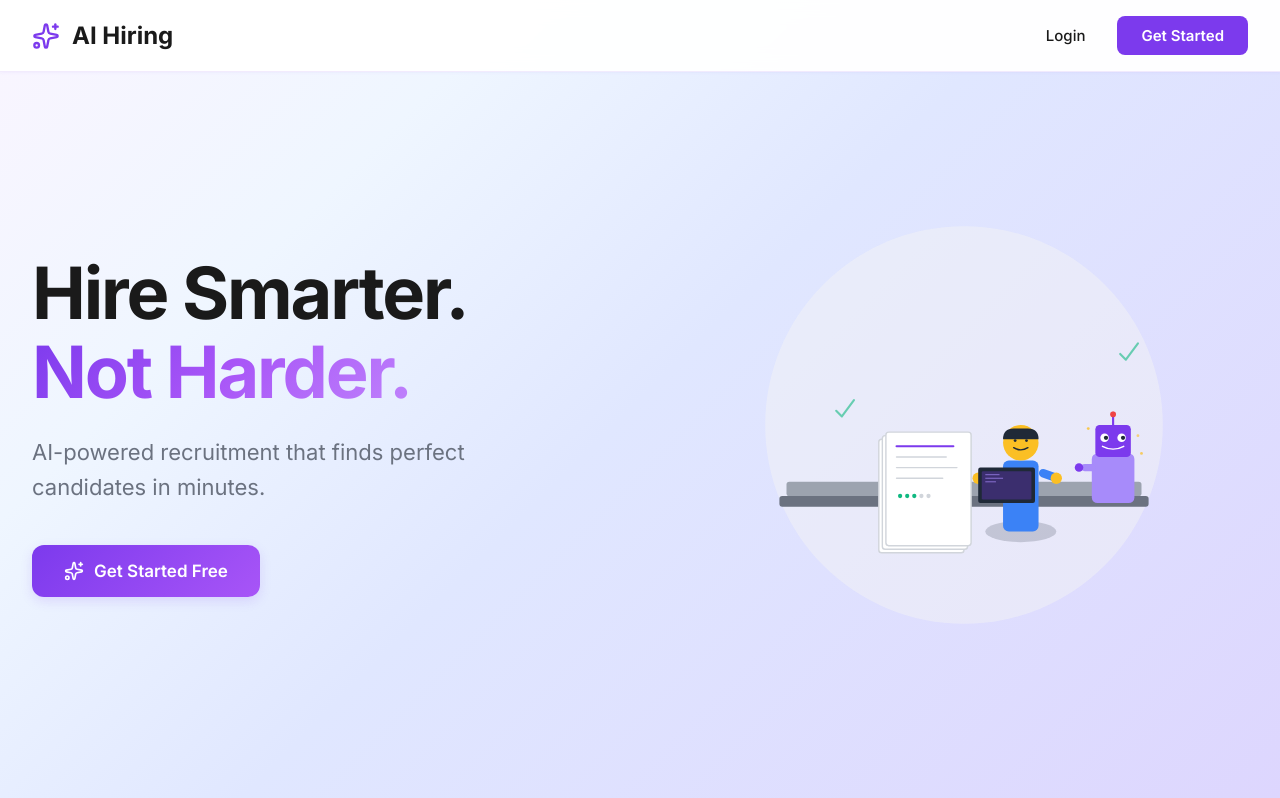
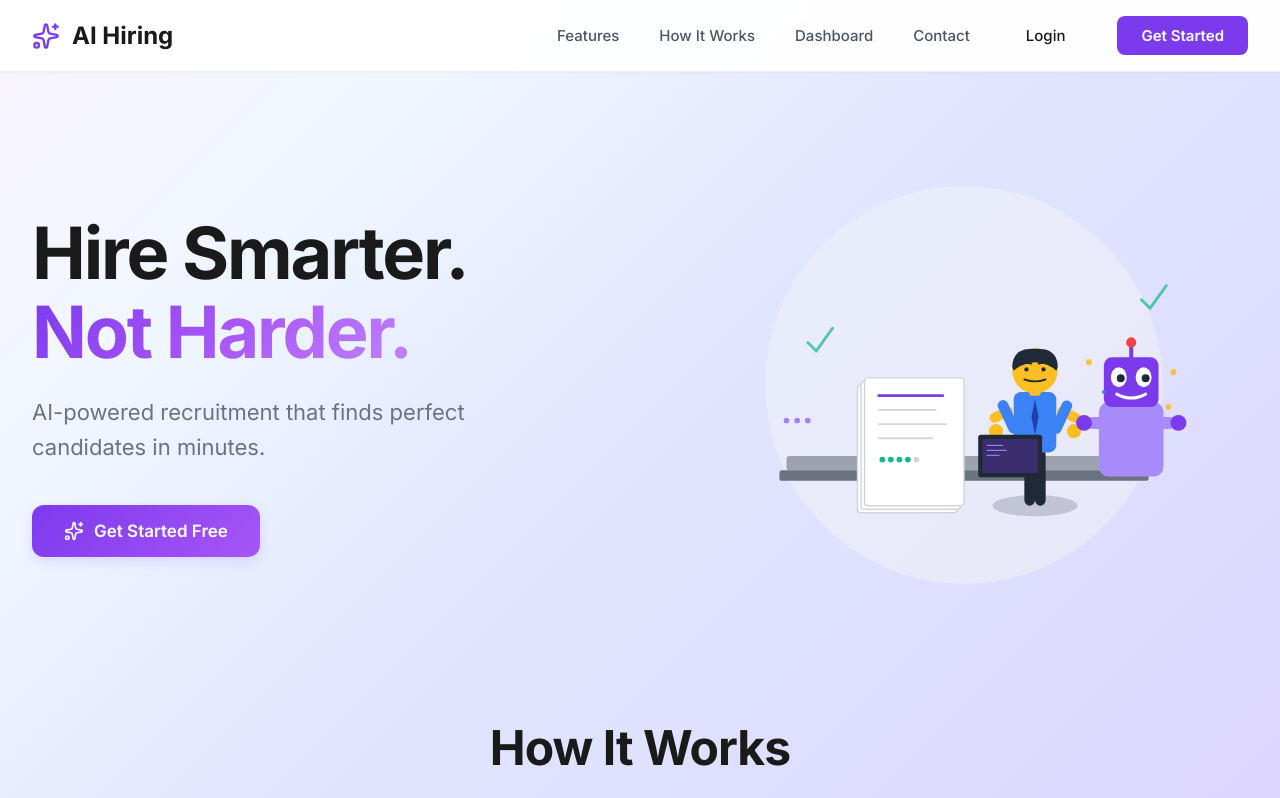
Before and after one commit to Shreyadungrakoti/ai-hiring-ui, a React (Vite) app: page / in a window 1280 px wide. Shown: the top 798 px of the page. Built offline with nearby package versions, Linux system fonts and the light colour scheme; no server answers.

Commit message:
Improve hero illustration, add nav links, move How It Works up, reduce section gaps

```diff
--- a/src/App.css
+++ b/src/App.css
@@ -1457,8 +1457,21 @@ html[data-theme="light"] .d2ChartBar{
 
 .landingNavLinks {
   display: flex;
-  gap: 12px;
-  align-items: center;
+  gap: 32px;
+  align-items: center;
+}
+
+.landingNavLink {
+  font-size: 15px;
+  font-weight: 500;
+  color: #4b5563;
+  text-decoration: none;
+  transition: all 0.2s;
+  padding: 8px 4px;
+}
+
+.landingNavLink:hover {
+  color: #7c3aed;
 }
 
 .landingLoginBtn {
@@ -1712,7 +1725,7 @@ html[data-theme="light"] .d2ChartBar{
 .landingHero {
   max-width: 1280px;
   margin: 0 auto;
-  padding: 140px 32px 120px;
+  padding: 100px 32px 60px;
 }
 
 .landingHeroContent {
@@ -1807,7 +1820,7 @@ html[data-theme="light"] .d2ChartBar{
 .landingDemo {
   max-width: 1280px;
   margin: 0 auto;
-  padding: 60px 32px;
+  padding: 40px 32px;
 }
 
 .landingDemoContent {
@@ -1849,7 +1862,7 @@ html[data-theme="light"] .d2ChartBar{
 .landingFeatures {
   max-width: 1280px;
   margin: 0 auto;
-  padding: 100px 32px;
+  padding: 60px 32px;
   background: transparent;
 }
 
@@ -1937,7 +1950,7 @@ html[data-theme="light"] .d2ChartBar{
 .landingCTA {
   max-width: 1280px;
   margin: 0 auto;
-  padding: 100px 32px;
+  padding: 60px 32px;
 }
 
 .landingCTAContent {
@@ -1971,7 +1984,7 @@ html[data-theme="light"] .d2ChartBar{
 .landingContact {
   max-width: 1280px;
   margin: 0 auto;
-  padding: 100px 32px;
+  padding: 60px 32px;
   background: transparent;
 }
 
@@ -2551,7 +2564,7 @@ html[data-theme="light"] .d2ChartBar{
 .landingStats {
   max-width: 1280px;
   margin: 0 auto;
-  padding: 80px 32px;
+  padding: 50px 32px;
   background: transparent;
 }
 
@@ -2636,7 +2649,7 @@ html[data-theme="light"] .d2ChartBar{
 .landingProductShowcase {
   max-width: 1280px;
   margin: 0 auto;
-  padding: 100px 32px;
+  padding: 60px 32px;
   background: transparent;
 }
 
--- a/src/components/HeroIllustration.jsx
+++ b/src/components/HeroIllustration.jsx
@@ -4,111 +4,159 @@ export default function HeroIllustration() {
       viewBox="0 0 800 600"
       fill="none"
       xmlns="http://www.w3.org/2000/svg"
-      style={{ width: '100%', height: 'auto', maxWidth: '600px' }}
+      style={{ width: '100%', height: 'auto', maxWidth: '700px' }}
     >
       {/* Background elements */}
       <circle cx="400" cy="300" r="280" fill="#f3f4f6" opacity="0.5" />
 
       {/* Desk */}
-      <rect x="150" y="380" width="500" height="20" fill="#9ca3af" rx="4" />
-      <rect x="140" y="400" width="520" height="15" fill="#6b7280" rx="4" />
+      <rect x="150" y="400" width="500" height="20" fill="#9ca3af" rx="4" />
+      <rect x="140" y="420" width="520" height="15" fill="#6b7280" rx="4" />
 
-      {/* Resume stack on desk */}
-      <rect x="280" y="320" width="120" height="160" fill="#ffffff" stroke="#d1d5db" strokeWidth="2" rx="4" />
-      <rect x="285" y="315" width="120" height="160" fill="#ffffff" stroke="#d1d5db" strokeWidth="2" rx="4" />
-      <rect x="290" y="310" width="120" height="160" fill="#ffffff" stroke="#d1d5db" strokeWidth="2" rx="4" />
+      {/* Resume stack on desk - more prominent */}
+      <rect x="250" y="300" width="140" height="180" fill="#ffffff" stroke="#d1d5db" strokeWidth="2" rx="4" />
+      <rect x="255" y="295" width="140" height="180" fill="#ffffff" stroke="#d1d5db" strokeWidth="2" rx="4" />
+      <rect x="260" y="290" width="140" height="180" fill="#ffffff" stroke="#d1d5db" strokeWidth="2" rx="4" />
 
       {/* Resume details - lines */}
-      <line x1="305" y1="330" x2="385" y2="330" stroke="#7c3aed" strokeWidth="3" strokeLinecap="round" />
-      <line x1="305" y1="345" x2="375" y2="345" stroke="#d1d5db" strokeWidth="2" strokeLinecap="round" />
-      <line x1="305" y1="360" x2="390" y2="360" stroke="#d1d5db" strokeWidth="2" strokeLinecap="round" />
-      <line x1="305" y1="375" x2="370" y2="375" stroke="#d1d5db" strokeWidth="2" strokeLinecap="round" />
-      <circle cx="310" cy="400" r="3" fill="#10b981" />
-      <circle cx="320" cy="400" r="3" fill="#10b981" />
-      <circle cx="330" cy="400" r="3" fill="#10b981" />
-      <circle cx="340" cy="400" r="3" fill="#d1d5db" />
-      <circle cx="350" cy="400" r="3" fill="#d1d5db" />
+      <line x1="280" y1="315" x2="370" y2="315" stroke="#7c3aed" strokeWidth="4" strokeLinecap="round" />
+      <line x1="280" y1="335" x2="360" y2="335" stroke="#d1d5db" strokeWidth="2.5" strokeLinecap="round" />
+      <line x1="280" y1="355" x2="375" y2="355" stroke="#d1d5db" strokeWidth="2.5" strokeLinecap="round" />
+      <line x1="280" y1="375" x2="355" y2="375" stroke="#d1d5db" strokeWidth="2.5" strokeLinecap="round" />
+      <circle cx="285" cy="405" r="4" fill="#10b981" />
+      <circle cx="297" cy="405" r="4" fill="#10b981" />
+      <circle cx="309" cy="405" r="4" fill="#10b981" />
+      <circle cx="321" cy="405" r="4" fill="#10b981" />
+      <circle cx="333" cy="405" r="4" fill="#d1d5db" />
 
-      {/* Human - Body */}
-      <ellipse cx="480" cy="450" rx="50" ry="15" fill="#6b7280" opacity="0.3" />
-      <rect x="455" y="350" width="50" height="100" fill="#3b82f6" rx="8" />
+      {/* Human - IMPROVED - Body (professional recruiter) */}
+      <ellipse cx="500" cy="470" rx="60" ry="15" fill="#6b7280" opacity="0.3" />
 
-      {/* Human - Arms */}
-      <rect x="425" y="365" width="30" height="12" fill="#3b82f6" rx="6" transform="rotate(-20 440 371)" />
-      <circle cx="420" cy="375" r="8" fill="#fbbf24" />
+      {/* Legs */}
+      <rect x="485" y="390" width="15" height="80" fill="#1f2937" rx="8" />
+      <rect x="500" y="390" width="15" height="80" fill="#1f2937" rx="8" />
 
-      <rect x="505" y="365" width="30" height="12" fill="#3b82f6" rx="6" transform="rotate(20 520 371)" />
-      <circle cx="530" cy="375" r="8" fill="#fbbf24" />
+      {/* Body - Suit */}
+      <rect x="470" y="310" width="60" height="85" fill="#3b82f6" rx="10" />
 
-      {/* Human - Head */}
-      <circle cx="480" cy="325" r="25" fill="#fbbf24" />
+      {/* Tie */}
+      <polygon points="500,320 495,345 500,370 505,345" fill="#1e40af" />
 
-      {/* Human - Face */}
-      <circle cx="472" cy="322" r="2" fill="#1f2937" />
-      <circle cx="488" cy="322" r="2" fill="#1f2937" />
-      <path d="M 470 332 Q 480 338 490 332" stroke="#1f2937" strokeWidth="2" fill="none" strokeLinecap="round" />
+      {/* Arms - Better proportions */}
+      <rect x="435" y="335" width="35" height="14" fill="#fbbf24" rx="7" transform="rotate(-25 452 342)" />
+      <rect x="455" y="320" width="15" height="50" fill="#3b82f6" rx="7" transform="rotate(-25 462 345)" />
 
-      {/* Human - Hair */}
-      <path d="M 455 320 Q 455 305 470 305 Q 480 305 490 305 Q 505 305 505 320" fill="#1f2937" />
+      <rect x="530" y="335" width="35" height="14" fill="#fbbf24" rx="7" transform="rotate(25 548 342)" />
+      <rect x="530" y="320" width="15" height="50" fill="#3b82f6" rx="7" transform="rotate(25 537 345)" />
+
+      {/* Hands */}
+      <circle cx="445" cy="365" r="10" fill="#fbbf24" />
+      <circle cx="555" cy="365" r="10" fill="#fbbf24" />
+
+      {/* Neck */}
+      <rect x="492" y="295" width="16" height="20" fill="#fbbf24" rx="4" />
+
+      {/* Head - Better proportions */}
+      <circle cx="500" cy="280" r="32" fill="#fbbf24" />
+
+      {/* Hair - Professional style */}
+      <path d="M 468 275 Q 468 255 485 250 Q 500 248 515 250 Q 532 255 532 275 L 530 280 Q 520 270 500 268 Q 480 270 470 280 Z" fill="#1f2937" />
+
+      {/* Face - Better features */}
+      <circle cx="488" cy="278" r="3" fill="#1f2937" />
+      <circle cx="512" cy="278" r="3" fill="#1f2937" />
+      <path d="M 485 292 Q 500 298 515 292" stroke="#1f2937" strokeWidth="2.5" fill="none" strokeLinecap="round" />
+
+      {/* Eyebrows */}
+      <path d="M 480 270 Q 488 268 495 270" stroke="#1f2937" strokeWidth="2" fill="none" strokeLinecap="round" />
+      <path d="M 505 270 Q 512 268 520 270" stroke="#1f2937" strokeWidth="2" fill="none" strokeLinecap="round" />
 
       {/* Laptop on desk */}
-      <rect x="420" y="360" width="80" height="50" fill="#1f2937" rx="3" />
-      <rect x="425" y="365" width="70" height="40" fill="#7c3aed" opacity="0.3" rx="2" />
-      <line x1="430" y1="370" x2="450" y2="370" stroke="#a78bfa" strokeWidth="1" />
-      <line x1="430" y1="375" x2="455" y2="375" stroke="#a78bfa" strokeWidth="1" />
-      <line x1="430" y1="380" x2="445" y2="380" stroke="#a78bfa" strokeWidth="1" />
+      <rect x="420" y="370" width="90" height="60" fill="#1f2937" rx="4" />
+      <rect x="426" y="376" width="78" height="48" fill="#7c3aed" opacity="0.3" rx="2" />
+      <line x1="432" y1="385" x2="455" y2="385" stroke="#a78bfa" strokeWidth="1.5" />
+      <line x1="432" y1="392" x2="460" y2="392" stroke="#a78bfa" strokeWidth="1.5" />
+      <line x1="432" y1="399" x2="450" y2="399" stroke="#a78bfa" strokeWidth="1.5" />
 
-      {/* AI Robot - peeking from side */}
-      <g transform="translate(580, 280)">
+      {/* AI Robot - BIGGER and more dynamic */}
+      <g transform="translate(590, 240) scale(1.4)">
         {/* Robot body */}
-        <rect x="0" y="60" width="60" height="70" fill="#a78bfa" rx="8" />
+        <rect x="0" y="60" width="65" height="75" fill="#a78bfa" rx="10" />
 
         {/* Robot head */}
-        <rect x="5" y="20" width="50" height="45" fill="#7c3aed" rx="6" />
+        <rect x="5" y="15" width="55" height="50" fill="#7c3aed" rx="8" />
 
         {/* Robot antenna */}
-        <line x1="30" y1="20" x2="30" y2="8" stroke="#7c3aed" strokeWidth="3" strokeLinecap="round" />
-        <circle cx="30" cy="5" r="4" fill="#ef4444" />
-        <circle cx="30" cy="5" r="4" fill="#ef4444" opacity="0.5">
-          <animate attributeName="r" values="4;6;4" dur="2s" repeatCount="indefinite" />
+        <line x1="32.5" y1="15" x2="32.5" y2="3" stroke="#7c3aed" strokeWidth="4" strokeLinecap="round" />
+        <circle cx="32.5" cy="0" r="5" fill="#ef4444" />
+        <circle cx="32.5" cy="0" r="5" fill="#ef4444" opacity="0.5">
+          <animate attributeName="r" values="5;8;5" dur="2s" repeatCount="indefinite" />
         </circle>
 
-        {/* Robot eyes */}
-        <circle cx="18" cy="38" r="6" fill="#ffffff" />
-        <circle cx="42" cy="38" r="6" fill="#ffffff" />
-        <circle cx="20" cy="38" r="3" fill="#1f2937" />
-        <circle cx="44" cy="38" r="3" fill="#1f2937" />
+        {/* Robot eyes - more expressive */}
+        <ellipse cx="20" cy="35" rx="8" ry="10" fill="#ffffff" />
+        <ellipse cx="45" cy="35" rx="8" ry="10" fill="#ffffff" />
+        <circle cx="22" cy="36" r="4" fill="#1f2937">
+          <animate attributeName="cy" values="36;38;36" dur="3s" repeatCount="indefinite" />
+        </circle>
+        <circle cx="47" cy="36" r="4" fill="#1f2937">
+          <animate attributeName="cy" values="36;38;36" dur="3s" repeatCount="indefinite" />
+        </circle>
 
         {/* Robot smile */}
-        <path d="M 15 50 Q 30 58 45 50" stroke="#ffffff" strokeWidth="2" fill="none" strokeLinecap="round" />
+        <path d="M 18 52 Q 32.5 60 47 52" stroke="#ffffff" strokeWidth="3" fill="none" strokeLinecap="round" />
 
-        {/* Robot arm peeking */}
-        <rect x="-15" y="75" width="20" height="10" fill="#a78bfa" rx="5" />
-        <circle cx="-18" cy="80" r="6" fill="#7c3aed" />
+        {/* Robot arms */}
+        <rect x="-12" y="75" width="20" height="12" fill="#a78bfa" rx="6" />
+        <circle cx="-15" cy="81" r="8" fill="#7c3aed" />
 
-        {/* Sparkles around robot */}
-        <circle cx="-5" cy="25" r="2" fill="#fbbf24" opacity="0.8">
+        <rect x="57" y="75" width="20" height="12" fill="#a78bfa" rx="6" />
+        <circle cx="80" cy="81" r="8" fill="#7c3aed" />
+
+        {/* Sparkles around robot - MORE DYNAMIC */}
+        <g opacity="0.9">
+          <circle cx="-10" cy="20" r="3" fill="#fbbf24">
             <animate attributeName="opacity" values="0.3;1;0.3" dur="1.5s" repeatCount="indefinite" />
+            <animate attributeName="r" values="2;4;2" dur="1.5s" repeatCount="indefinite" />
           </circle>
-        <circle cx="65" cy="35" r="2" fill="#fbbf24" opacity="0.6">
+          <circle cx="75" cy="30" r="3" fill="#fbbf24">
             <animate attributeName="opacity" values="0.2;0.9;0.2" dur="1.8s" repeatCount="indefinite" />
+            <animate attributeName="r" values="2;4;2" dur="1.8s" repeatCount="indefinite" />
           </circle>
-        <circle cx="70" cy="60" r="2" fill="#fbbf24" opacity="0.7">
+          <circle cx="70" cy="65" r="3" fill="#fbbf24">
             <animate attributeName="opacity" values="0.4;1;0.4" dur="1.3s" repeatCount="indefinite" />
+            <animate attributeName="r" values="2;4;2" dur="1.3s" repeatCount="indefinite" />
+          </circle>
+          <circle cx="5" cy="50" r="2" fill="#3b82f6">
+            <animate attributeName="opacity" values="0.5;1;0.5" dur="2s" repeatCount="indefinite" />
           </circle>
         </g>
+      </g>
 
-      {/* Checkmarks floating around */}
-      <g opacity="0.6">
-        <path d="M 220 280 L 228 288 L 245 265" stroke="#10b981" strokeWidth="3" fill="none" strokeLinecap="round" strokeLinejoin="round">
-          <animateTransform attributeName="transform" type="translate" values="0,0; 0,-5; 0,0" dur="2s" repeatCount="indefinite" />
+      {/* Checkmarks floating around - more dynamic */}
+      <g opacity="0.7">
+        <path d="M 180 240 L 192 252 L 215 220" stroke="#10b981" strokeWidth="4" fill="none" strokeLinecap="round" strokeLinejoin="round">
+          <animateTransform attributeName="transform" type="translate" values="0,0; 0,-8; 0,0" dur="2s" repeatCount="indefinite" />
         </path>
       </g>
 
+      <g opacity="0.7">
+        <path d="M 650 180 L 662 192 L 685 160" stroke="#10b981" strokeWidth="4" fill="none" strokeLinecap="round" strokeLinejoin="round">
+          <animateTransform attributeName="transform" type="translate" values="0,0; 0,-8; 0,0" dur="2.5s" repeatCount="indefinite" />
+        </path>
+      </g>
+
+      {/* AI processing indicators */}
       <g opacity="0.6">
-        <path d="M 620 200 L 628 208 L 645 185" stroke="#10b981" strokeWidth="3" fill="none" strokeLinecap="round" strokeLinejoin="round">
-          <animateTransform attributeName="transform" type="translate" values="0,0; 0,-5; 0,0" dur="2.5s" repeatCount="indefinite" />
-        </path>
+        <circle cx="150" cy="350" r="4" fill="#7c3aed">
+          <animate attributeName="opacity" values="0.3;1;0.3" dur="1s" repeatCount="indefinite" />
+        </circle>
+        <circle cx="165" cy="350" r="4" fill="#7c3aed">
+          <animate attributeName="opacity" values="0.3;1;0.3" dur="1s" begin="0.2s" repeatCount="indefinite" />
+        </circle>
+        <circle cx="180" cy="350" r="4" fill="#7c3aed">
+          <animate attributeName="opacity" values="0.3;1;0.3" dur="1s" begin="0.4s" repeatCount="indefinite" />
+        </circle>
       </g>
     </svg>
   );
--- a/src/components/ProductShowcase.jsx
+++ b/src/components/ProductShowcase.jsx
@@ -1,6 +1,6 @@
 export default function ProductShowcase() {
   return (
-    <section className="landingProductShowcase">
+    <section className="landingProductShowcase" id="how-it-works">
       <div className="landingProductContent">
         <div className="landingSectionHeader">
           <h2 className="landingSectionTitle">How It Works</h2>
--- a/src/pages/LandingPage.jsx
+++ b/src/pages/LandingPage.jsx
@@ -193,6 +193,11 @@ export default function LandingPage() {
             <span>AI Hiring</span>
           </div>
           <div className="landingNavLinks">
+            <a href="#features" className="landingNavLink">Features</a>
+            <a href="#how-it-works" className="landingNavLink">How It Works</a>
+            <a href="#" onClick={(e) => { e.preventDefault(); nav("/portal/dashboard"); }} className="landingNavLink">Dashboard</a>
+            <a href="#contact" className="landingNavLink">Contact</a>
+
             {isAuthed ? (
               <div className="landingMeDropdown" ref={meDropdownRef}>
                 <button
@@ -429,6 +434,9 @@ export default function LandingPage() {
       {/* Product Showcase - moved before demo */}
       <ProductShowcase />
 
+      {/* Stats Carousel */}
+      <StatsCarousel />
+
       {/* Demo Video Section */}
       <section className="landingDemo">
         <div className="landingDemoContent">
@@ -443,9 +451,6 @@ export default function LandingPage() {
           </div>
         </div>
       </section>
-
-      {/* Stats Carousel */}
-      <StatsCarousel />
 
       {/* Features Section */}
       <section className="landingFeatures" id="features">
```
Lines whose indentation alone changed are shown as unchanged.
